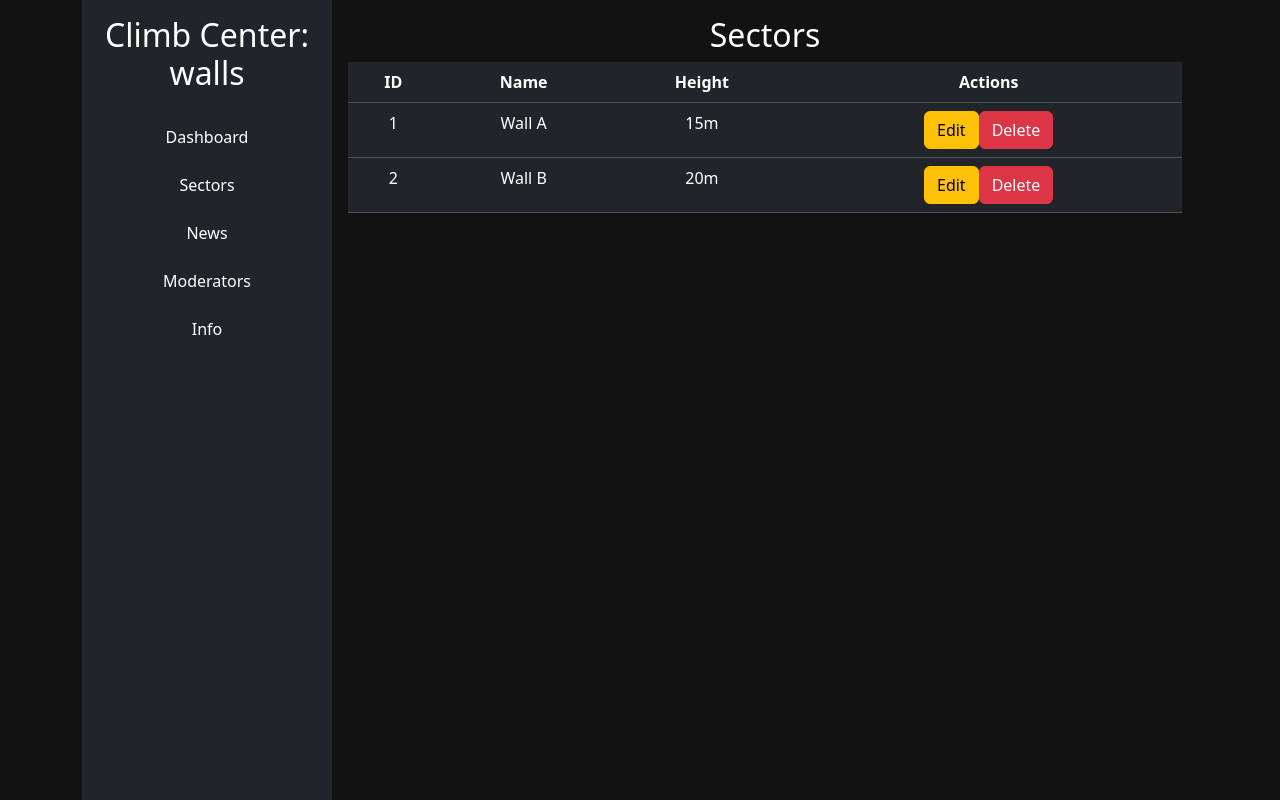
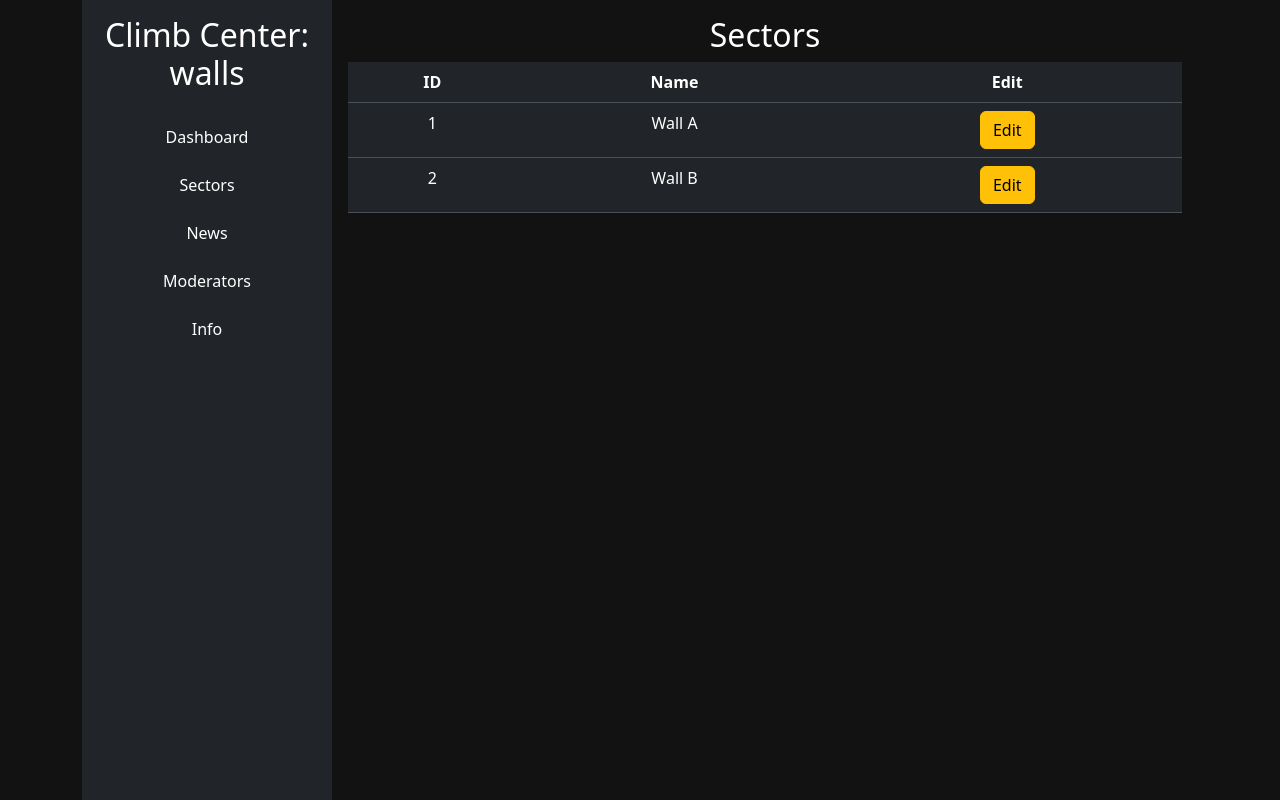
Before and after one commit to Lucius17/IClimb-client, a React (Vite) app: page /admin/walls/walls in a window 1280 px wide. Built offline with nearby package versions, Linux system fonts and the light colour scheme.

Commit message:
usunięcie możliwości usuwania w adminie i moderatorze

```diff
--- a/src/components/AdminWalls.jsx
+++ b/src/components/AdminWalls.jsx
@@ -20,8 +20,7 @@ function Walls() {
 			<tr>
 			  <th>ID</th>
 			  <th>Name</th>
-			  <th>Height</th>
-			  <th>Actions</th>
+			  <th>Edit</th>
 			</tr>
 		  </thead>
 		  <tbody>
@@ -29,13 +28,9 @@ function Walls() {
 			  <tr key={wall.id}>
 				<td>{wall.id}</td>
 				<td>{wall.name}</td>
-				<td>{wall.height}</td>
 				<td>
 				  <button className="btn btn-warning mr-2" onClick={() => handleEdit(wall.id)}>
 					Edit
-				  </button>
-				  <button className="btn btn-danger" onClick={() => handleDelete(wall.id)}>
-					Delete
 				  </button>
 				</td>
 			  </tr>
```
